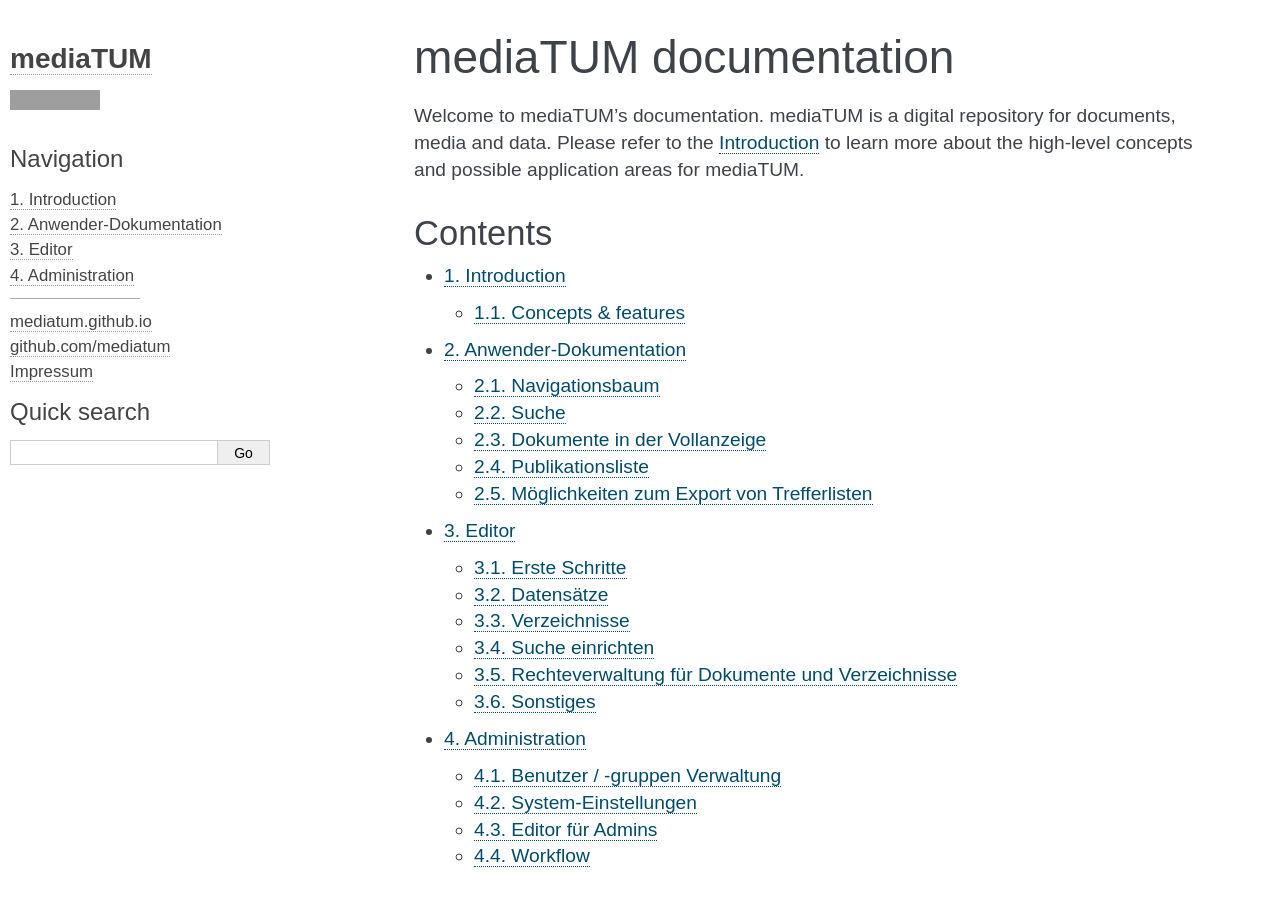
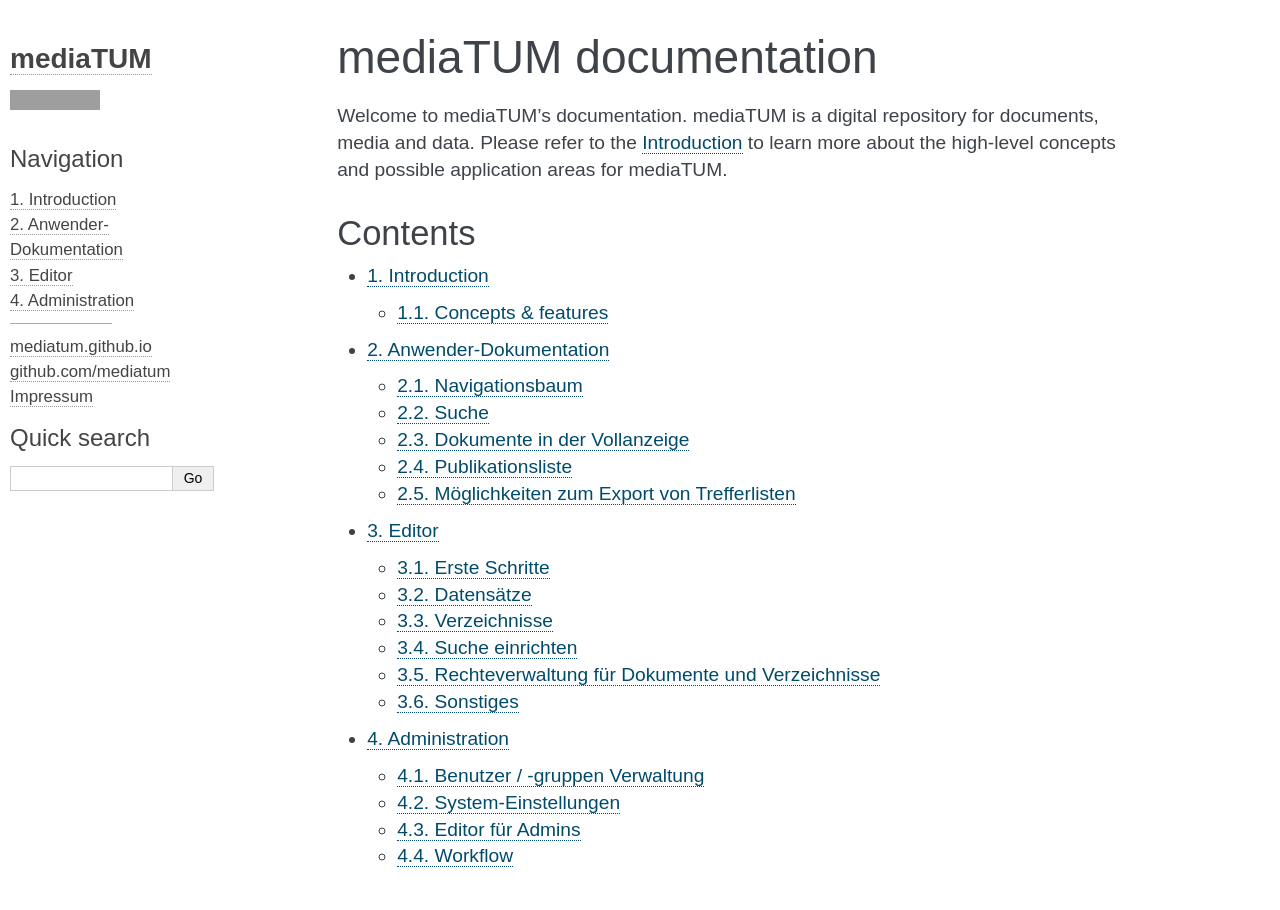
Before and after one commit to mediatum/mediatum-docs-en, a Sphinx documentation site: the page built from docs/source/index.rst, in a window 1280 px wide. Built offline with Sphinx 7.4.7, drawn with Linux system fonts in a browser that asks for light colours; grey boxes are pictures that could not be loaded.

Commit message:
20em was a bit wide for the sidebar, changed to 16em

```diff
--- a/docs/source/conf.py
+++ b/docs/source/conf.py
@@ -129,7 +129,7 @@
     'github_user': 'mediatum',
     'github_repo': 'mediatum',
     'show_powered_by': False,
-    'sidebar_width': '20em',
+    'sidebar_width': '16em',
     'page_width': '70em',
     'fixed_sidebar': True, # only in ver 0.7.8 (May 2016)
     'extra_nav_links': {'mediatum.github.io': 'http://mediatum.github.io',
```
